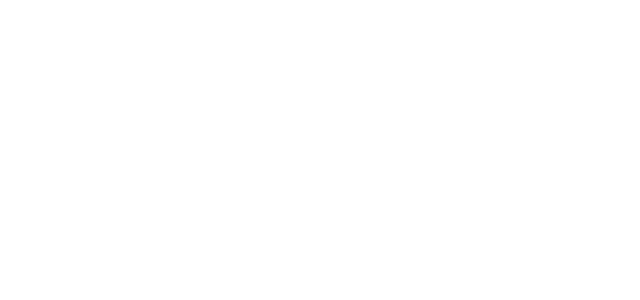
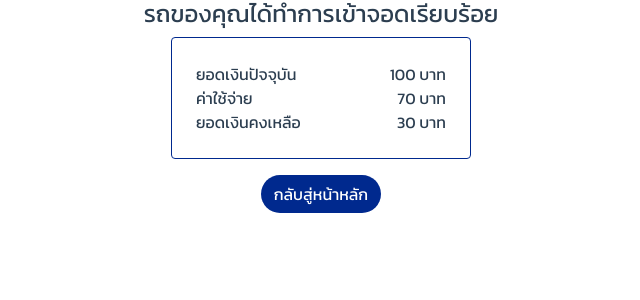
Before and after one commit to WebmasterCamp/ywc17-workshop-h, a Vue app: page /finish in a window 1280 px wide. Shown: the top 300 px of the page, without its empty margins (319-959 px from the left). Built offline with nearby package versions, Linux system fonts and the light colour scheme; a web font is replaced by a local one.

Commit message:
add finish page

```diff
--- /dev/null
+++ b/src/pages/finish/FinishPage.vue
@@ -0,0 +1,45 @@
+<template>
+    <div>
+    <div class="container">
+        <div class="d-flex flex-column align-items-center">
+            <h4>รถของคุณได้ทำการเข้าจอดเรียบร้อย</h4>
+            <div class="cost-container border rounded p-4 border-blue">
+                <div class="d-flex justify-content-between">
+                    <p class="mb-0">ยอดเงินปัจจุบัน</p>
+                    <p class="mb-0">100 บาท</p>
+                </div>
+                <div class="d-flex justify-content-between">
+                    <p class="mb-0">ค่าใช้จ่าย</p>
+                    <p class="mb-0">70 บาท</p>
+                </div>
+                <div class="d-flex justify-content-between">
+                    <p class="mb-0">ยอดเงินคงเหลือ</p>
+                    <p class="mb-0">30 บาท</p>
+                </div>
+            </div>
+            <button @click="toHome" class="blue-btn btn rounded-pill bg-blue text-white mt-3">กลับสู่หน้าหลัก</button>
+        </div>
+    </div>
+    </div>
+</template>
+<script>
+export default {
+    methods: {
+    toHome() {
+      this.$router.push({ name: "HomePage" });
+    }
+  }
+}
+</script>
+<style lang="scss" scoped>
+@import '../../styles/variables';
+* {
+  font-family: "Kanit", sans-serif;
+}
+.border-blue {
+    border-color: $blue !important;
+}
+.cost-container {
+    min-width: 300px;
+}
+</style>
--- a/src/router/index.js
+++ b/src/router/index.js
@@ -9,6 +9,7 @@
 import WaitPage from '../pages/wait/WaitPage'
 import SelectDriverPage from '../pages/selectDriver/SelectDriverPage'
 import ContactPage from '../pages/contact/ContactPage'
+import FinishPage from '../pages/finish/FinishPage'
 
 Vue.use(Router)
 
@@ -60,5 +61,10 @@
       name: 'ContactPage',
       component: ContactPage
     },
+    {
+      path: '/finish',
+      name: 'FinishPage',
+      component: FinishPage
+    },
   ]
 })
```
